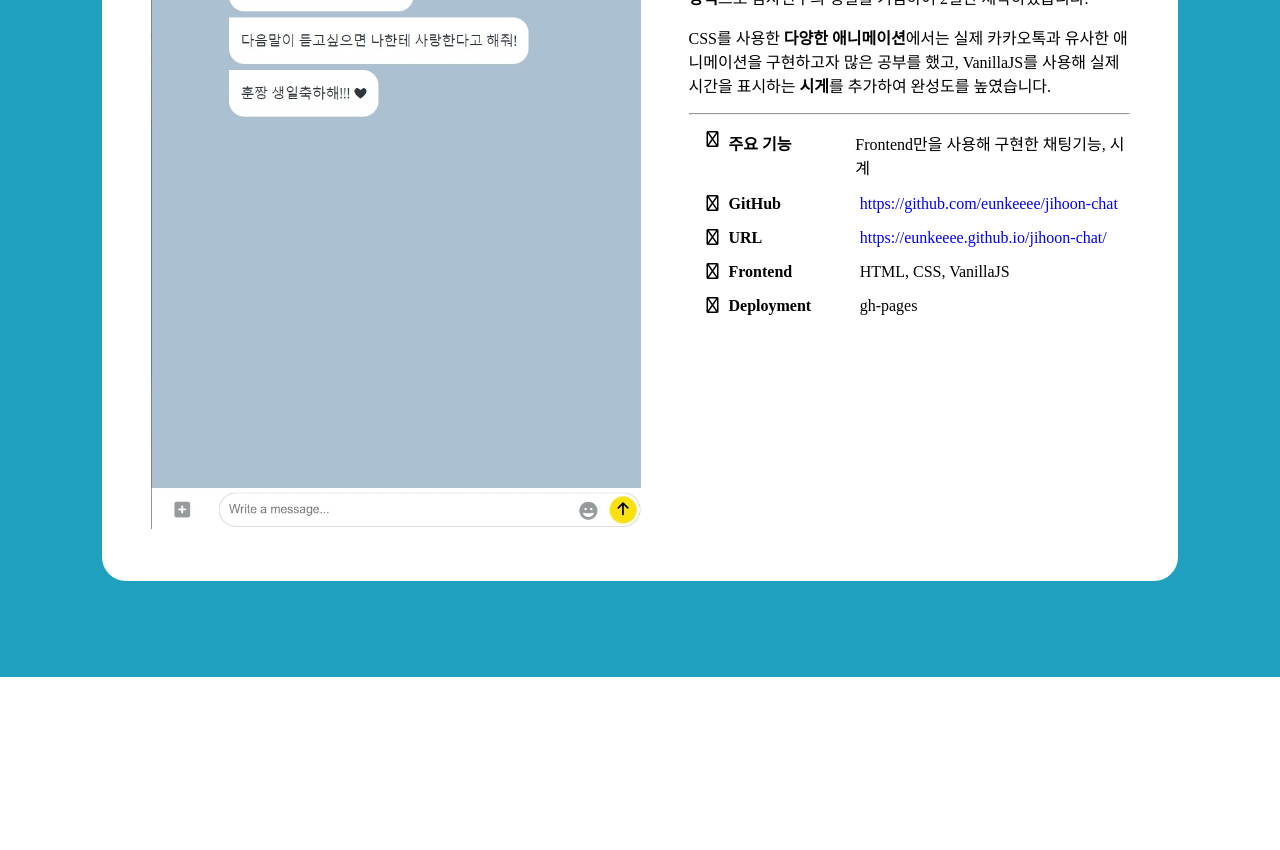
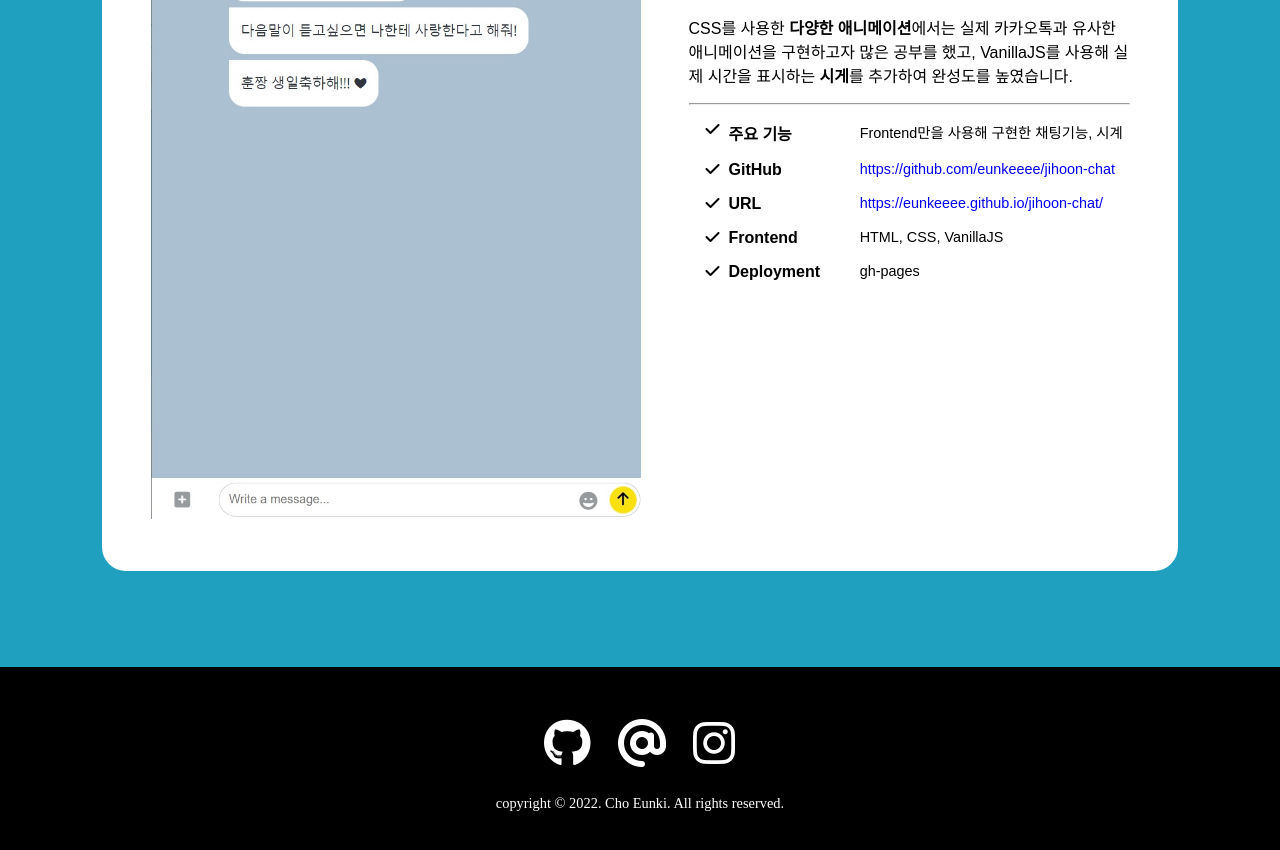
Before and after one commit to eunkeeee/eunkeeee-portfolio, a React (Create React App) app in the folder eunkeeee-portfolio/: page / in a window 1280 px wide. Shown: the part 3700-4550 px from the top of the page. Before the commit the page ends 4377 px from the top, so only its background shows below. Built offline with nearby package versions, Linux system fonts and the light colour scheme; a web font is replaced by a local one.

Commit message:
내용 완성!!!!!!!

```diff
--- a/eunkeeee-portfolio/src/App.js
+++ b/eunkeeee-portfolio/src/App.js
@@ -1,7 +1,4 @@
 import { useState } from "react";
-import Home from "./Home";
-import Contact from "./Contact";
-import styles from "./Navigation.module.css";
 
 import Header from "./screens/Header";
 import Mainhead from "./screens/Mainhead";
@@ -9,6 +6,7 @@ import AboutMe from "./screens/AboutMe";
 import Skills from "./screens/Skills";
 import Archiving from "./screens/Archiving";
 import Project from "./screens/Project";
+import Footer from "./screens/Footer";
 
 function App() {
   const [nav, selectNav] = useState("Home");
@@ -21,6 +19,7 @@ function App() {
       <Skills />
       <Archiving />
       <Project />
+      <Footer />
 
       <a href="#top">
         <div class="pageUpBtn">
--- a/eunkeeee-portfolio/src/Contact-components.js
+++ /dev/null
@@ -1,18 +0,0 @@
-import styles from "./Contact.module.css";
-
-const ContactComponent = ({ url, imgSrc, text, onClick, onMouseLeave }) => {
-  return (
-    <a href={url} target="_blank">
-      <div
-        className={styles.content}
-        onClick={onClick}
-        onMouseLeave={onMouseLeave}
-      >
-        <img className={styles.img} src={imgSrc} />
-        <h4 className={styles.h4}>{text}</h4>
-      </div>
-    </a>
-  );
-};
-
-export default ContactComponent;
--- a/eunkeeee-portfolio/src/Contact.js
+++ /dev/null
@@ -1,40 +0,0 @@
-import styles from "./Contact.module.css";
-import { useState } from "react";
-import ContactComponent from "./Contact-components";
-
-const Contact = () => {
-  const [copied, setCopied] = useState(false);
-  const copyMailAddress = () => {
-    setCopied(true);
-    const tempElem = document.createElement("textarea");
-    tempElem.value = "eunkeee@yonsei.ac.kr";
-    document.body.appendChild(tempElem);
-
-    tempElem.select();
-    document.execCommand("copy");
-    document.body.removeChild(tempElem);
-  };
-  const backToGmail = () => {
-    setCopied(false);
-  };
-  return (
-    // Github
-    // Gmail
-    <div className={styles.container}>
-      <ContactComponent
-        text="Github Link"
-        url="https://github.com/eunkeeee"
-        imgSrc="https://cdn-icons-png.flaticon.com/512/25/25231.png"
-      />
-      {/* Copy Gmail */}
-      <ContactComponent
-        text={copied ? "Copied!" : "Copy Gmail"}
-        imgSrc="https://mailmeteor.com/logos/assets/PNG/Gmail_Logo_512px.png"
-        onClick={copyMailAddress}
-        onMouseLeave={backToGmail}
-      />
-    </div>
-  );
-};
-
-export default Contact;
--- a/eunkeeee-portfolio/src/Contact.module.css
+++ /dev/null
@@ -1,26 +0,0 @@
-.container {
-  display: flex;
-  justify-content: center;
-  align-items: flex-end;
-  gap: 20px;
-}
-.img {
-  width: 60px;
-  height: 60px;
-  object-fit: contain;
-}
-.content {
-  width: 90px;
-  height: 90px;
-  display: flex;
-  flex-direction: column;
-  justify-content: center;
-  align-items: center;
-  gap: 10px;
-  padding: 20px;
-  border: 1px solid black;
-  border-radius: 20px;
-}
-.h4 {
-  margin: 0;
-}
--- /dev/null
+++ b/eunkeeee-portfolio/src/screens/Footer.js
@@ -0,0 +1,44 @@
+import { useState } from "react";
+import styles from "./Footer.module.css";
+import Icon from "./Icon";
+
+const Footer = () => {
+  const [copied, setCopied] = useState(false);
+  const copyMailAddress = () => {
+    setCopied(true);
+    const tempElem = document.createElement("textarea");
+    tempElem.value = "eunkeee@yonsei.ac.kr";
+    document.body.appendChild(tempElem);
+
+    tempElem.select();
+    document.body.removeChild(tempElem);
+    alert("Copied e-mail address to clipboard!");
+  };
+  const backToGmail = () => {
+    setCopied(false);
+  };
+  return (
+    <div className={styles.Footer}>
+      <div className={styles.icons}>
+        <Icon
+          text="Github Link"
+          url="https://github.com/eunkeeee"
+          imgSrc={<i class="fa-brands fa-github"></i>}
+        />
+        <Icon
+          imgSrc={<i class="fa-solid fa-at"></i>}
+          onClick={copyMailAddress}
+          onMouseLeave={backToGmail}
+        />
+        <Icon
+          imgSrc={<i class="fa-brands fa-instagram"></i>}
+          url="https://instagram.com/eunkeeee?igshid=YmMyMTA2M2Y="
+        />
+      </div>
+      <div className={styles.copyright}>
+        copyright &copy; 2022. Cho Eunki. All rights reserved.
+      </div>
+    </div>
+  );
+};
+export default Footer;
--- /dev/null
+++ b/eunkeeee-portfolio/src/screens/Footer.module.css
@@ -0,0 +1,19 @@
+.Footer {
+  height: 12rem;
+  background-color: black;
+  padding-top: 3rem;
+  text-align: center;
+}
+.icons {
+  margin-bottom: 1rem;
+  display: flex;
+  justify-content: center;
+  align-items: center;
+  gap: 10px;
+}
+.copyright {
+  color: white;
+  text-align: center;
+  padding-top: 1rem;
+  font-size: 0.9rem;
+}
--- /dev/null
+++ b/eunkeeee-portfolio/src/screens/Icon.js
@@ -0,0 +1,20 @@
+import styles from "./Icon.module.css";
+
+const Icon = ({ url, imgSrc, onClick, onMouseLeave }) => {
+  return (
+    <div className={styles.wrapper}>
+      {" "}
+      <a href={url} target="_blank">
+        <div
+          className={styles.icon}
+          onClick={onClick}
+          onMouseLeave={onMouseLeave}
+        >
+          {imgSrc}
+        </div>
+      </a>
+    </div>
+  );
+};
+
+export default Icon;
--- /dev/null
+++ b/eunkeeee-portfolio/src/screens/Icon.module.css
@@ -0,0 +1,13 @@
+.wrapper {
+  width: 3rem;
+  height: 3rem;
+  padding: 2px;
+  margin: 0 0.5rem;
+}
+.icon {
+  font-size: 3rem;
+  color: white;
+}
+.icon:hover {
+  opacity: 0.7;
+}
--- a/eunkeeee-portfolio/src/screens/ProjectElement.js
+++ b/eunkeeee-portfolio/src/screens/ProjectElement.js
@@ -29,42 +29,61 @@ const PrjoectElement = ({
           <hr />
           <ul className="fa-ul">
             <li className={styles.li}>
+              <div>
                 <span className="fa-li">
                   <i className="fa-solid fa-check"></i>
                 </span>
                 <div>주요 기능</div>
+              </div>
               <div>{MainFeature}</div>
             </li>
             <li className={styles.li}>
+              <div>
                 {" "}
                 <span className="fa-li">
                   <i class="fa-solid fa-check"></i>
                 </span>
                 <div>GitHub</div>
-              <a href={gitHubLink}>{gitHubLink}</a>
+              </div>
+              <div>
+                <a href={gitHubLink} target="_blank" className={styles.urlDeco}>
+                  {gitHubLink}
+                </a>
+              </div>
             </li>
             <li className={styles.li}>
-              {" "}
+              <div>
                 <span className="fa-li">
                   <i class="fa-solid fa-check"></i>
                 </span>
                 <div>URL</div>
-              <a href={url}>{url}</a>
+              </div>
+              <div>
+                <a href={url} target="_blank" className={styles.urlDeco}>
+                  {url}
+                </a>
+              </div>
             </li>
             <li className={styles.li}>
+              {" "}
+              <div>
                 {" "}
                 <span className="fa-li">
                   <i class="fa-solid fa-check"></i>
                 </span>
                 <div>Frontend</div>
+              </div>
               <div>{frontend}</div>
             </li>
             <li className={styles.li}>
+              {" "}
+              <div>
                 {" "}
                 <span className="fa-li">
                   <i class="fa-solid fa-check"></i>
                 </span>
                 <div>Deployment</div>
+              </div>
               <div>{deployment}</div>
             </li>
           </ul>
--- a/eunkeeee-portfolio/src/screens/ProjectElement.module.css
+++ b/eunkeeee-portfolio/src/screens/ProjectElement.module.css
@@ -44,6 +44,7 @@
   opacity: 0.7;
 }
 .descriptions {
+  font-family: var(--ko-article);
   width: 45%;
 }
 
@@ -51,13 +52,21 @@
   display: flex;
   margin-bottom: 1rem;
 }
-.li *:nth-child(2) {
+.li div:first-child {
   width: 8.2rem;
   font-weight: 900;
   font-size: 1rem;
   vertical-align: top;
 }
-.li *:last-child {
+.li > div:last-child,
+.li > div:last-child * {
   font-weight: 400;
-  font-size: 1rem;
+  font-size: 0.9rem;
+  width: calc(100% - 8.2rem);
 }
+.urlDeco {
+  text-decoration: none;
+}
+.urlDeco:visited {
+  text-decoration: none;
+}
```
Lines whose indentation alone changed are shown as unchanged.
